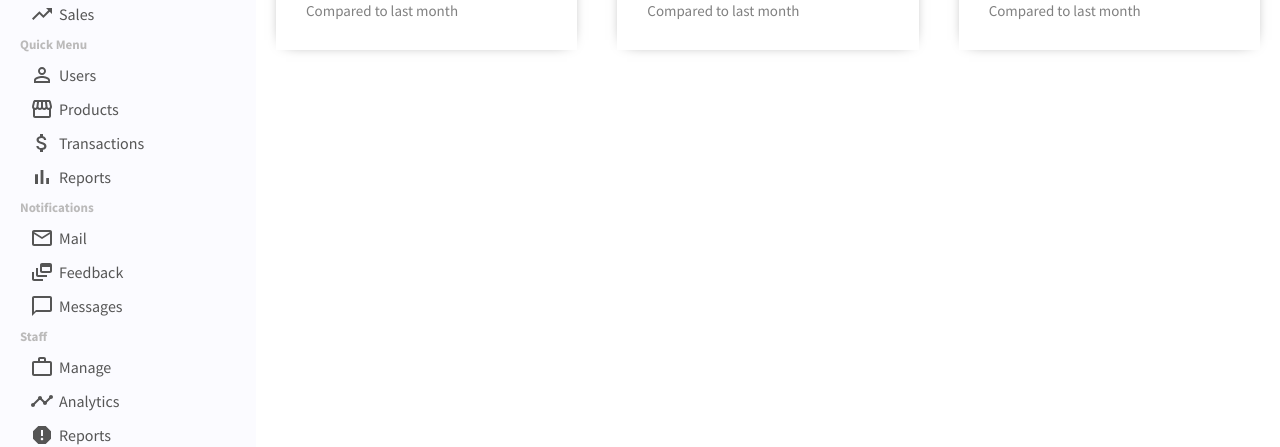
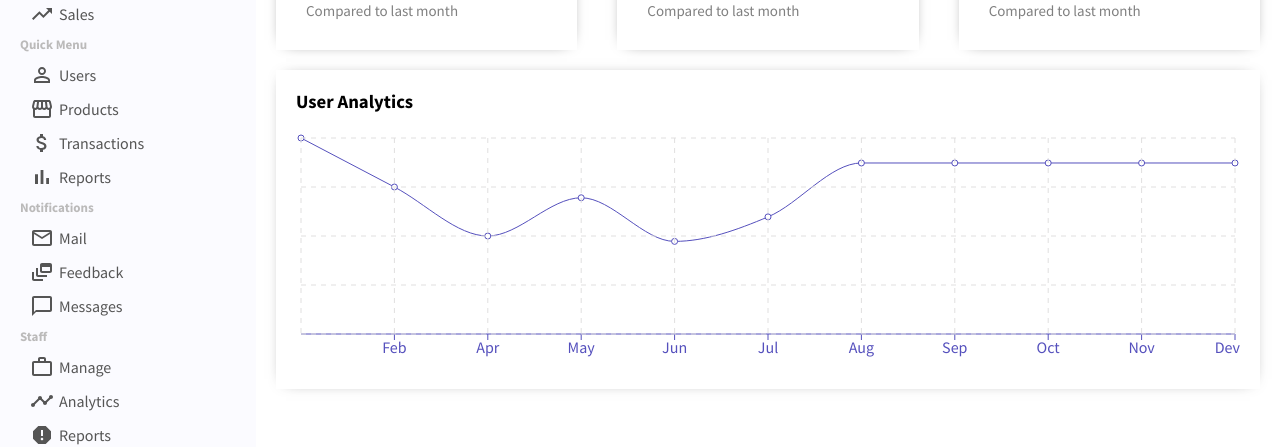
Before and after one commit to chrissayon/react-admin-dashboard, a React (Create React App) app: page / in a window 1280 px wide. Shown: the part 163-610 px from the top of the page. Built offline with nearby package versions, Linux system fonts and the light colour scheme.

Commit message:
main: add react chart

```diff
--- /dev/null
+++ b/src/components/chart/Chart.jsx
@@ -0,0 +1,22 @@
+import "./chart.css"
+import { LineChart, Line, XAxis, YAxis, CartesianGrid, Tooltip, Legend, ResponsiveContainer } from 'recharts';
+
+
+
+const Chart = ({title, data, dataKey, grid}) => {
+    return (
+        <div className="chart">
+            <h3 className="chartTitle">{title}</h3>
+            <ResponsiveContainer width="100%" aspect={4 / 1}>
+                <LineChart data={data}>
+                    <XAxis dataKey="name" stroke="#5550bd"/>
+                    <Line type="monotone" dataKey={dataKey} stroke="#5550bd"/>
+                    <Tooltip />
+                    {grid && <CartesianGrid stroke="#e0dfdf" strokeDasharray="5 5"/>}
+                </LineChart>
+            </ResponsiveContainer>
+        </div>
+    )
+}
+
+export default Chart
--- /dev/null
+++ b/src/components/chart/chart.css
@@ -0,0 +1,10 @@
+.chart {
+    margin: 20px;
+    padding: 20px;
+    -webkit-box-shadow: 0px 0px 15px -10px rgba(0, 0, 0, 0.75);
+    box-shadow: 0px 0px 15px -10px rgba(0, 0, 0, 0.75);
+}
+
+.chartTitle {
+    margin-bottom: 20px;
+}
--- /dev/null
+++ b/src/dummyData.js
@@ -0,0 +1,46 @@
+export const userData = [
+    {
+      name: 'Jan',
+      "Active User": 4000
+    },
+    {
+      name: 'Feb',
+      "Active User": 3000
+    },
+    {
+      name: 'Apr',
+      "Active User": 2000
+    },
+    {
+      name: 'May',
+      "Active User": 2780
+    },
+    {
+      name: 'Jun',
+      "Active User": 1890
+    },
+    {
+      name: 'Jul',
+      "Active User": 2390
+    },
+    {
+      name: 'Aug',
+      "Active User": 3490
+    },
+    {
+      name: 'Sep',
+      "Active User": 3490
+    },
+    {
+      name: 'Oct',
+      "Active User": 3490
+    },
+    {
+      name: 'Nov',
+      "Active User": 3490
+    },
+    {
+      name: 'Dev',
+      "Active User": 3490
+    }
+];
--- a/src/pages/home/Home.jsx
+++ b/src/pages/home/Home.jsx
@@ -1,10 +1,13 @@
+import Chart from "../../components/chart/Chart"
 import FeaturedInfo from "../../components/featuredInfo/FeaturedInfo"
 import "./home.css"
+import { userData } from "../../dummyData"
 
 const Home = () => {
     return (
         <div className="home">
             <FeaturedInfo />
+            <Chart data={userData} title="User Analytics" grid dataKey="Active User"/>
         </div>
     )
 }
```
